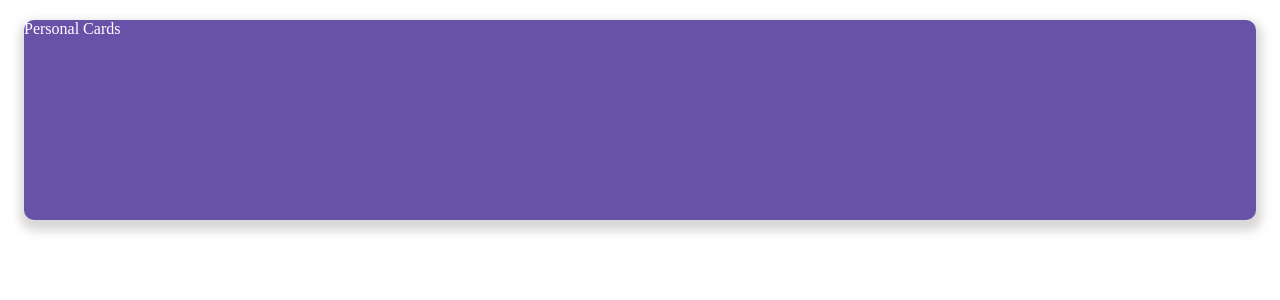
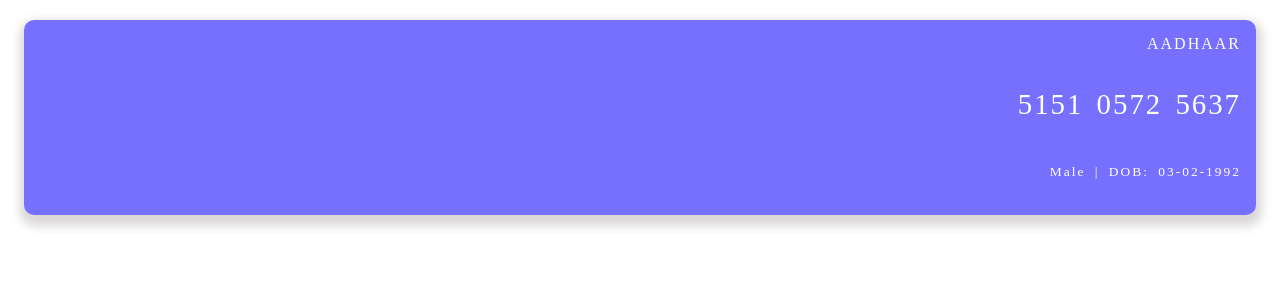
Before and after one commit to apaul76/nextproject, a Next.js app: page /Dashboard in a window 1280 px wide. Shown: the top 300 px of the page. Built offline with nearby package versions, Linux system fonts and the light colour scheme.

Commit message:
card input

```diff
--- a/components/PersonalCard/index.js
+++ b/components/PersonalCard/index.js
@@ -1,9 +1,16 @@
 import { PersonalCardContainer } from "../../styles/components/PersonalCards.style";
 
 const PersonalCard = () => {
+    const format = (s) => {
+        return s.toString().replace(/\d{4}(?=.)/g, '$& ');
+    }
     return (
-        <PersonalCardContainer colorScheme="violet">
-            Personal Cards
+        <PersonalCardContainer colorScheme="blue">
+            <ul>
+                <li>AADHAAR</li>
+                <li>{format('515105725637')}</li>
+                <li>Male |  DOB: 03-02-1992</li>
+            </ul>
         </PersonalCardContainer>
     )
 }
--- a/styles/components/PersonalCards.style.js
+++ b/styles/components/PersonalCards.style.js
@@ -3,7 +3,7 @@
 const colorPicker = {
     orange: '#fe974b',
     violet: '#6752a8',
-    blue:'#7770ff',
+    blue: '#7770ff',
     breeze: '#7ba5ff',
     cremsy: '#f3665d'
 }
@@ -11,12 +11,31 @@
 
 const PersonalCardContainer = styled.div`
 display: flex;
-background: ${(props)=>colorPicker[props.colorScheme]};
-border-radius: 10px;
-height: 200px;
-width: 100%;
-color: #ffff;
-box-shadow:1px 6px 10px 5px #aba5a570;
+background: ${(props) => colorPicker[props.colorScheme]};
+    border-radius: 10px;
+    height: 165px;
+    width: 100%;
+    color: #ffff;
+    box-shadow: 1px 6px 10px 5px #aba5a570;
+    padding: 15px;
+    justify-content: end;
+    & ul {
+        list-style:none;
+        text-align: right;
+        margin: 0px;
+        word-spacing: 4px;
+        letter-spacing: 2px;
+        & li {
+            margin-bottom: 35px;
+        }
+        & li:nth-child(2){
+            font-size: 1.8rem;
+        }
+        & li:nth-child(3){
+            font-size: 0.84rem;
+            margin-top: 2.7rem;
+        }
+    }
 `
 
 export {
```
Also changed, not shown: 1 other file (tests, documents, lock files or other folders).
